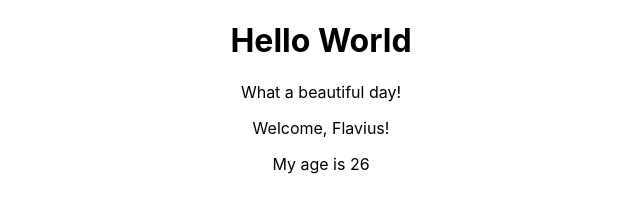
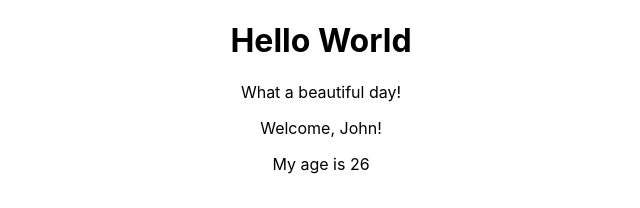
Before and after one commit to Beji96/Develhope-react-exercise, a React (Create React App) app: page / in a window 1280 px wide. Shown: the top 208 px of the page, without its empty margins (319-959 px from the left). Built offline with nearby package versions, Linux system fonts and the light colour scheme.

Commit message:
finish cond 4

```diff
--- a/src/App.js
+++ b/src/App.js
@@ -4,7 +4,7 @@
 import Welcome from './Welcome';
 
 function App() {
-  const myName = "Flavius"
+  const myName = "John"
  return(
   <div className="App">
     <Hello/>
--- a/src/Welcome.js
+++ b/src/Welcome.js
@@ -9,7 +9,7 @@
     return (
       <div>
       <p>Welcome, {this.props.name}!</p>
-       {this.props.age > 18 && this.props.age < 65 && <Age age={this.props.age}/>}
+       {this.props.age > 18 && this.props.age < 65 && this.props.name === "John" && <Age age={this.props.age}/>}
       </div>
     )
   }
```
